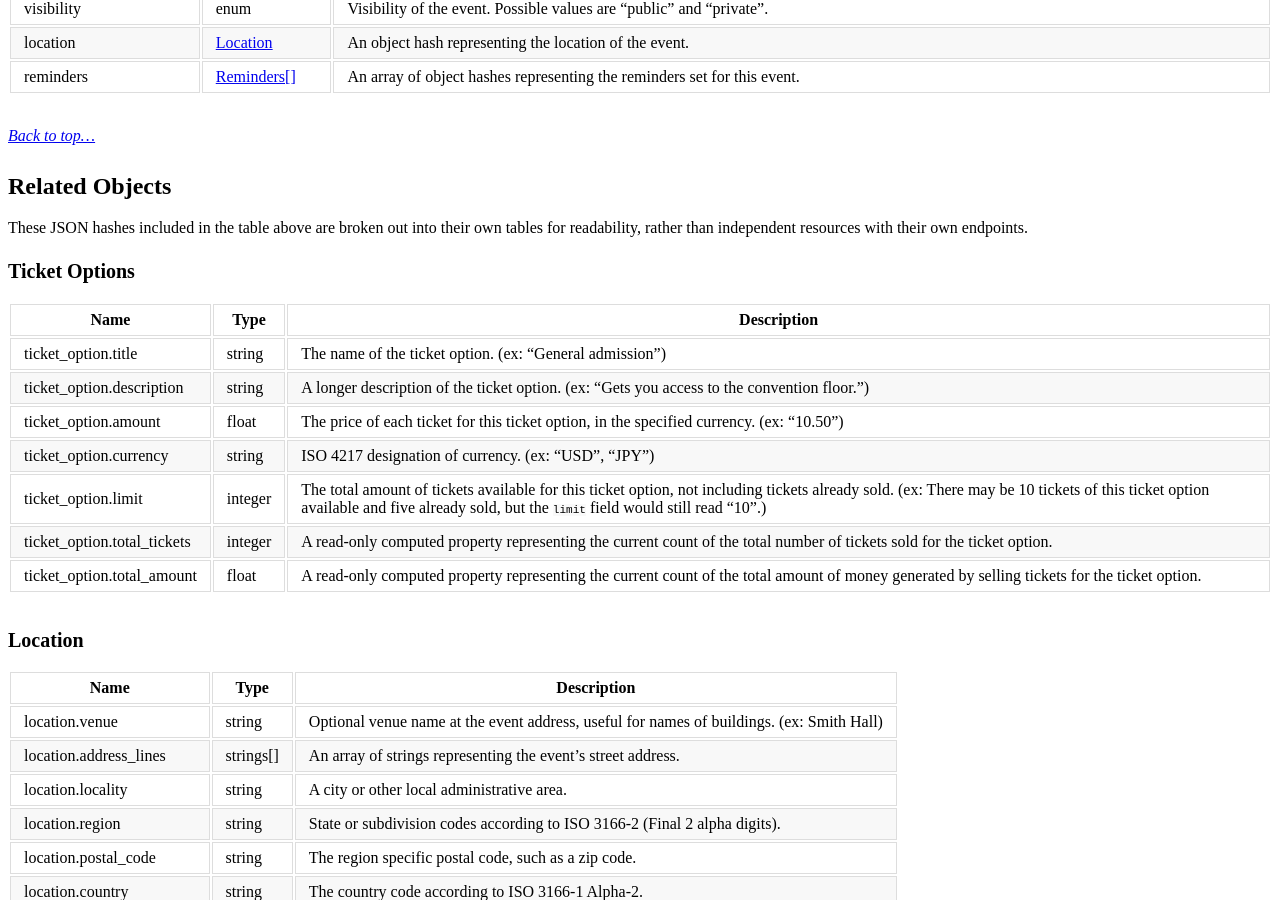
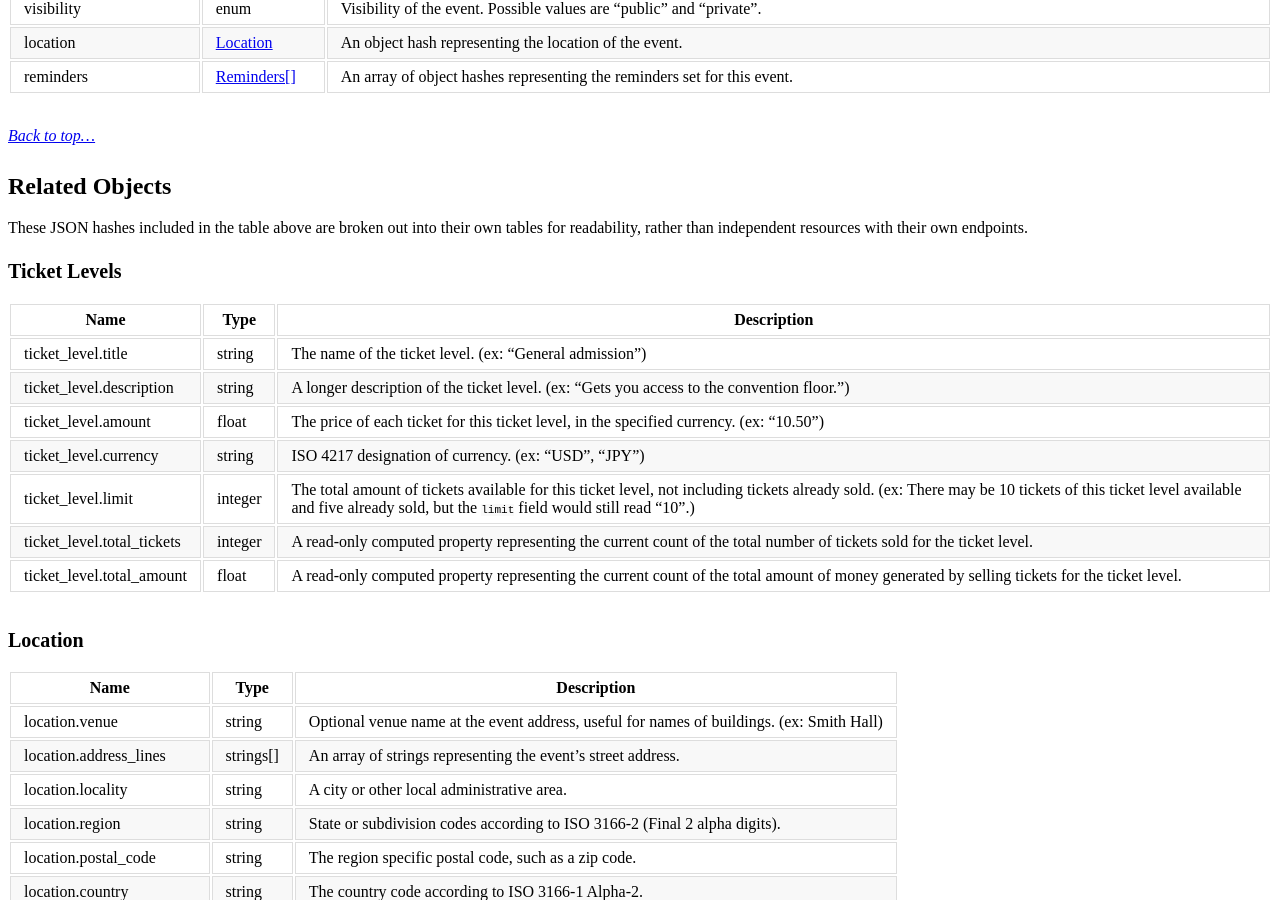
Before and after one commit to opensupporter/osdi-docs, a Jekyll site: the page built from events.md, in a window 1280 px wide and 900 px high, scrolled down 2801 px. Built offline with Jekyll 4.4.1, drawn with Linux system fonts in a browser that asks for light colours; a style sheet for code colours, icons or effects is not loaded; some of the changed text lies outside the part shown.

Commit message:
#235 Ticket options > ticket levels

````diff
--- a/events.md
+++ b/events.md
@@ -56,7 +56,7 @@ A list of fields specific to the Event resource.
 |summary			|string		|A text-only single paragraph summarizing the event. Shown on listing pages that have more than titles, but not enough room for full description.
 |browser_url		|string		|A URL string pointing to the publicly available event page on the web.
 |type				|enum		|Whether the event asks people to purches tickets to RSVP or is an open RSVP. One of "ticketed" or "open".
-|ticket_options		|[Ticket Options[]](#ticket-options)	|An array of object hashes representing the different ticket options available for purches. (ex: $5 general admission tickets and $50 VIP tickets)
+|ticket_levels		|[Ticket Levels[]](#ticket-levels)	|An array of object hashes representing the different ticket levels available for purches. (ex: $5 general admission tickets and $50 VIP tickets)
 |total_accepted		|integer	|A read-only computed property representing the current count of the total number of attendances on the event.
 |total_tickets		|integer	|A read-only computed property representing the current count of the total number of tickets sold for the event.
 |total_amount		|float	|A read-only computed property representing the current count of the total amount of money generated by selling tickets for the event.
@@ -80,17 +80,17 @@ _[Back to top...](#)_
 
 These JSON hashes included in the table above are broken out into their own tables for readability, rather than independent resources with their own endpoints.
 
-#### Ticket Options
+#### Ticket Levels
 
 |Name          |Type      |Description
 |-----------    |-----------|--------------
-|ticket_option.title	|string    |The name of the ticket option. (ex: "General admission")
-|ticket_option.description	|string    |A longer description of the ticket option. (ex: "Gets you access to the convention floor.")
-|ticket_option.amount	|float    |The price of each ticket for this ticket option, in the specified currency. (ex: "10.50")
-|ticket_option.currency	|string    |ISO 4217 designation of currency. (ex: "USD", "JPY")
-|ticket_option.limit	|integer    |The total amount of tickets available for this ticket option, not including tickets already sold. (ex: There may be 10 tickets of this ticket option available and five already sold, but the ```limit``` field would still read "10".)
-|ticket_option.total_tickets		|integer	|A read-only computed property representing the current count of the total number of tickets sold for the ticket option.
-|ticket_option.total_amount		|float	|A read-only computed property representing the current count of the total amount of money generated by selling tickets for the ticket option.
+|ticket_level.title	|string    |The name of the ticket level. (ex: "General admission")
+|ticket_level.description	|string    |A longer description of the ticket level. (ex: "Gets you access to the convention floor.")
+|ticket_level.amount	|float    |The price of each ticket for this ticket level, in the specified currency. (ex: "10.50")
+|ticket_level.currency	|string    |ISO 4217 designation of currency. (ex: "USD", "JPY")
+|ticket_level.limit	|integer    |The total amount of tickets available for this ticket level, not including tickets already sold. (ex: There may be 10 tickets of this ticket level available and five already sold, but the ```limit``` field would still read "10".)
+|ticket_level.total_tickets		|integer	|A read-only computed property representing the current count of the total number of tickets sold for the ticket level.
+|ticket_level.total_amount		|float	|A read-only computed property representing the current count of the total amount of money generated by selling tickets for the ticket level.
 
 
 #### Location
@@ -281,7 +281,7 @@ Cache-Control: max-age=0, private, must-revalidate
                 "instructions": "<p>This is an invite-only event, but feel free to bring a friend!</p>",
                 "browser_url": "http://osdi-sample-system.org/events/party-for-progress",
                 "type": "ticketed",
-                "ticket_options": [
+                "ticket_levels": [
 	                {
 		                "title": "General Admission",
 		                "description": "Gets you into the event and all activities.",
````
